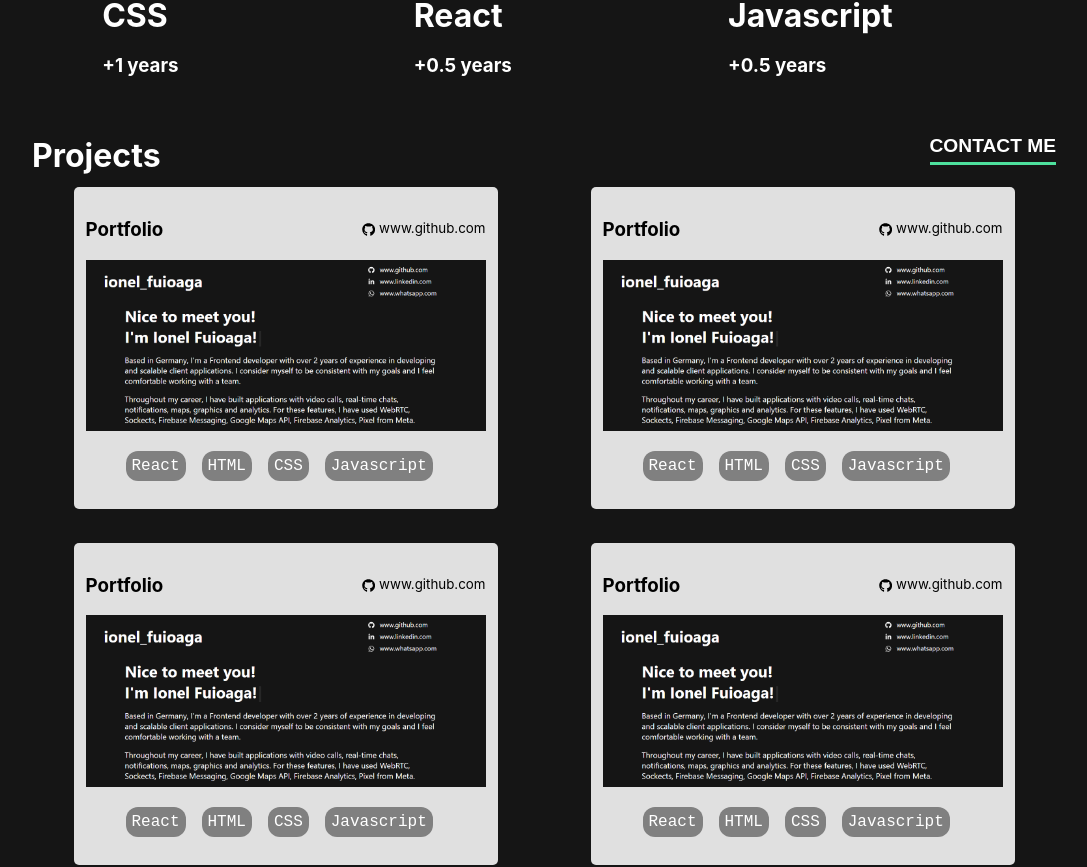
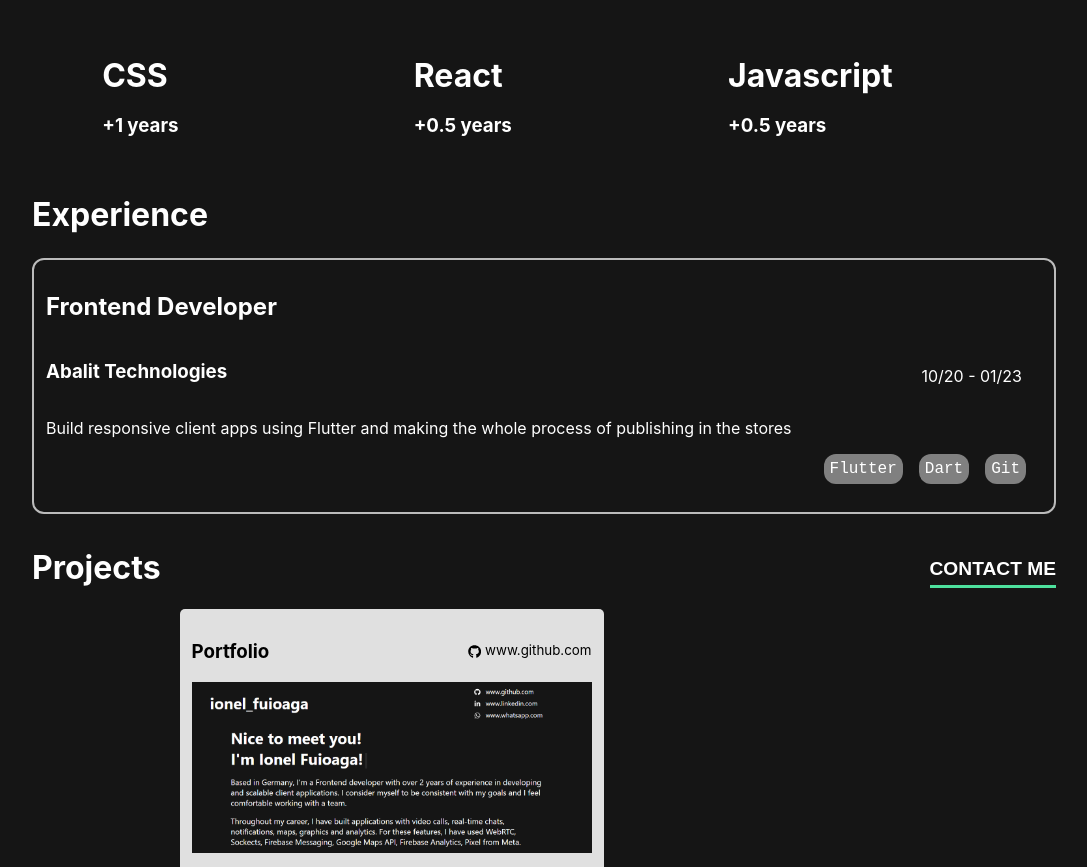
Before and after one commit to IonelRST/portfolio, a React (Create React App) app: page / in a window 1280 px wide. Shown: the part 560-1427 px from the top of the page, without its empty margins (96-1183 px from the left). Built offline with nearby package versions, Linux system fonts and the light colour scheme.

Commit message:
Layout done

```diff
--- a/src/App.css
+++ b/src/App.css
@@ -1,10 +1,23 @@
 main {
   background-color: #151515;
   position: relative;
-  /*background-image: url('./images/profile.jpeg');*/
-  background-position: 75% 0%;
-  background-size:400px 400px;
+  background-image: url('./images/profile.png');
+  background-position: 85% 0%;
+  background-size: 350px 400px;
   background-repeat: no-repeat;
+}
+
+@media (max-width: 1000px) {
+  main {
+    background-position: 90% 0%;
+    background-size: 300px 350px;
+  }
+}
+
+@media (max-width: 800px) {
+  main {
+    background-image: none;
+  }
 }
 
 .content-container {
@@ -21,42 +34,7 @@ main {
   margin-right: 10%;
 }
 
-img {
-  max-width: 400px;
-  max-height: 600px;
+.work-container {
+  margin-left: 10%;
+  margin-right: 10%;
 }
-
-.App-logo {
-  height: 40vmin;
-  pointer-events: none;
-}
-
-@media (prefers-reduced-motion: no-preference) {
-  .App-logo {
-    animation: App-logo-spin infinite 20s linear;
-  }
-}
-
-.App-header {
-  background-color: #282c34;
-  min-height: 100vh;
-  display: flex;
-  flex-direction: column;
-  align-items: center;
-  justify-content: center;
-  font-size: calc(10px + 2vmin);
-  color: white;
-}
-
-.App-link {
-  color: #61dafb;
-}
-
-@keyframes App-logo-spin {
-  from {
-    transform: rotate(0deg);
-  }
-  to {
-    transform: rotate(360deg);
-  }
-}
--- a/src/App.js
+++ b/src/App.js
@@ -1,19 +1,17 @@
 import logo from './logo.svg';
-import profile from './images/profile.jpeg'
 
 import Header from './components/header/header';
 import Content from './components/content/content';
 import Experience from './components/experience/experience';
 import Projects from './components/projects/projects';
 import Footer from './components/footer/footer';
+import Work from './components/work/work';
 
 import './App.css';
 
 function App() {
   return (
     <main>
-          <div className='image-container'>
-    </div>
       <header>
         <Header />
       </header>
@@ -23,10 +21,13 @@ function App() {
       <div className='experience-container'>
         <Experience />
       </div>
+      <div className='work-container'>
+        <Work />
+      </div>
       <div className='projects-container'>
         <Projects />
       </div>
-      <div>
+      <div className='footer-container'>
         <Footer />
       </div>
     </main>
--- a/src/components/content/content.css
+++ b/src/components/content/content.css
@@ -1,10 +1,17 @@
 .content {
     color: white;
     margin-right: 15%;
+    width: 60%;
 }
 
+@media (max-width: 800px) {
+    .content {
+        width: 70%;
+    }
+  }
+
 button {
-    margin: 0;
+    margin-top: 20px;
     padding: 0;
     background-color: transparent;
     color: white;
--- a/src/components/experience/experience.css
+++ b/src/components/experience/experience.css
@@ -19,3 +19,8 @@ hr.solid-div{
     grid-template-columns: auto auto auto;
     grid-gap: 10px;
 }
+
+img {
+    max-width: 400px;
+    max-height: 600px;
+  }
--- a/src/components/header/header.css
+++ b/src/components/header/header.css
@@ -1,4 +1,5 @@
 .header {
+  z-index: 1;
   margin: auto 15% auto 5%;
   position: sticky;
   height: 100px;
--- a/src/components/projects/projects.js
+++ b/src/components/projects/projects.js
@@ -13,30 +13,6 @@ const projectsList = [
     link_github: 'www.github.com',
     image: portfolio
   },
-  {
-    id: 1,
-    project_name: 'Portfolio',
-    technologies: ['React', 'HTML', 'CSS', 'Javascript'],
-    link: 'www.hola.com',
-    link_github: 'www.github.com',
-    image: portfolio
-  },
-  {
-    id: 1,
-    project_name: 'Portfolio',
-    technologies: ['React', 'HTML', 'CSS', 'Javascript'],
-    link: 'www.hola.com',
-    link_github: 'www.github.com',
-    image: portfolio
-  },
-  {
-    id: 1,
-    project_name: 'Portfolio',
-    technologies: ['React', 'HTML', 'CSS', 'Javascript'],
-    link: 'www.hola.com',
-    link_github: 'www.github.com',
-    image: portfolio
-  }
 ]
 
 const Projects = () => (
--- /dev/null
+++ b/src/components/work/work.css
@@ -0,0 +1,26 @@
+.work {
+    color: white;
+}
+
+.company-label {
+    display: flex;
+    justify-content: space-between;
+    margin-right: 20px;
+}
+
+.time-label {
+    margin-top: auto;
+}
+
+.technologies-label {
+    justify-content: end;
+    display: flex;
+    list-style-type: none;
+}
+
+.works-container {
+    margin: 24px auto;
+    padding: 12px;
+    border-radius: 12px;
+    border: 2px solid #bbb;;
+}
--- /dev/null
+++ b/src/components/work/work.js
@@ -0,0 +1,47 @@
+import React from 'react'
+import PropTypes from 'prop-types'
+import './work.css'
+
+const worksList = [
+  {
+    id: 1,
+    company_name: 'Abalit Technologies',
+    title: 'Frontend Developer',
+    description:
+      'Build responsive client apps using Flutter and making the whole process of publishing in the stores',
+    time: "10/20 - 01/23",
+    technologies: ['Flutter', 'Dart', 'Git']
+  }
+]
+
+const Work = () => (
+  <div className='work'>
+    <h1>Experience</h1>
+    {worksList.map((work, id) => (
+      <WorkItem work={work} key={id} />
+      ))}
+  </div>
+)
+
+Work.propTypes = {}
+
+Work.defaultProps = {}
+
+export default Work
+
+const WorkItem = props => {
+  const { company_name, title, description, time, technologies } = props.work;
+  return <div className='works-container'>
+    <h2>{title}</h2>
+    <div className='company-label'>
+    <h3>{company_name}</h3>
+    <p className='time-label'>{time}</p>
+    </div>
+    <p>{description}</p>
+    <ul className='technologies-label'>
+      {technologies.map((technology) => (
+        <li className='technology-label'>{technology}</li>
+      ))}
+    </ul>
+  </div>
+}
```
Also changed, not shown: src/images/profile.jpeg (deleted), src/images/profile.png (added).
